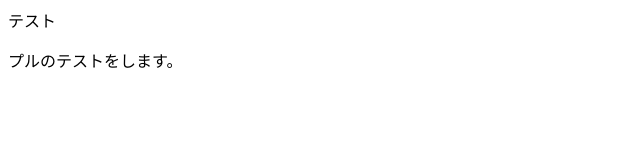
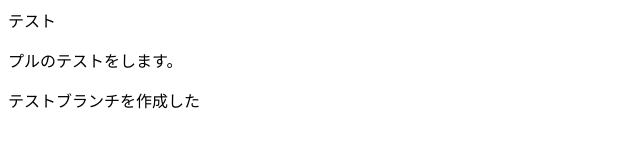
Before and after one commit to inoueriho/git-test, a plain HTML site: page index.html in a window 1280 px wide. Shown: the whole page, without its empty margins (0-640 px from the left). Drawn offline with Linux system fonts and the light colour scheme.

Commit message:
テキストを追加しました。

```diff
--- a/index.html
+++ b/index.html
@@ -1,2 +1,3 @@
 <p>テスト</p>
 <p>プルのテストをします。</p>
+<p>テストブランチを作成した</p>
```
